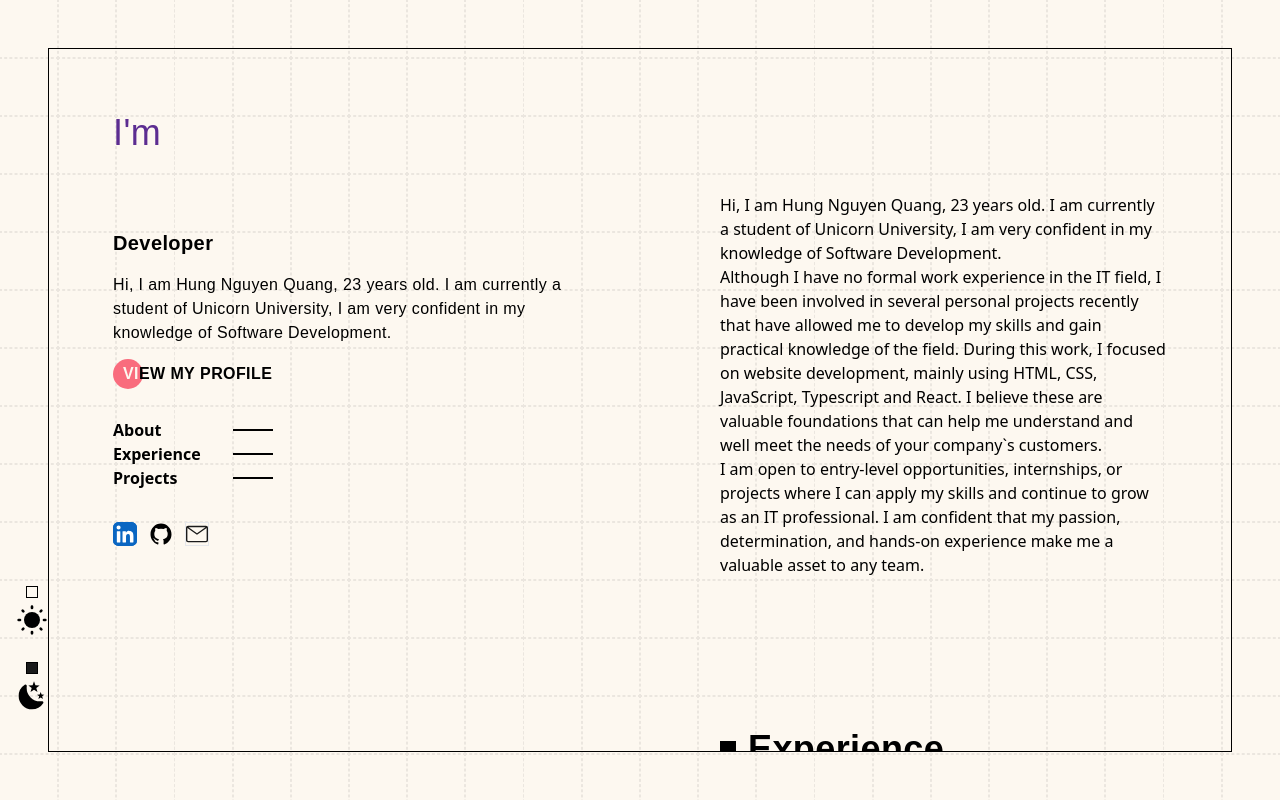
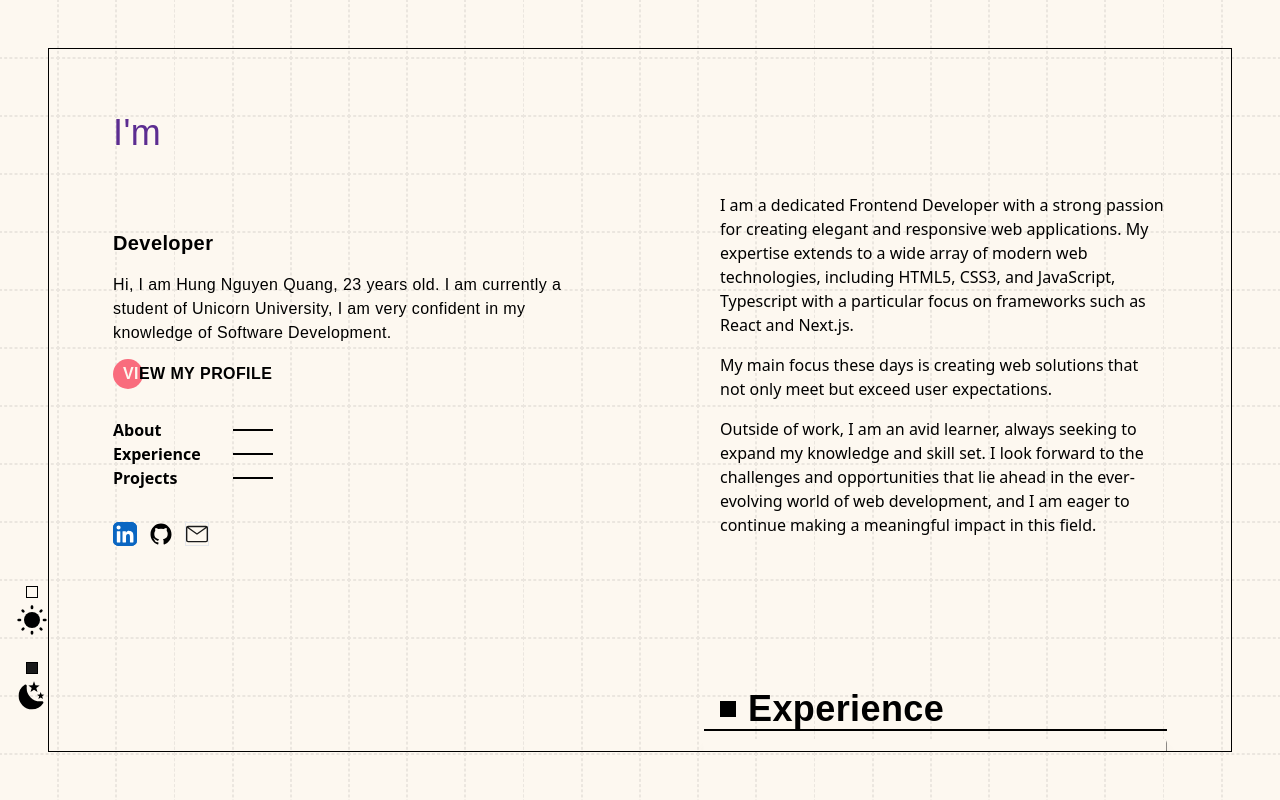
Before and after one commit to NgQHung/portfolio-hung, a Next.js app: page / in a window 1280 px wide. Built offline with nearby package versions, Linux system fonts and the light colour scheme.

Commit message:
the last commit

```diff
--- a/components/Navbar.tsx
+++ b/components/Navbar.tsx
@@ -1,7 +1,16 @@
-import React from 'react';
+import React, {useState} from 'react';
 import Link from 'next/link';
 const Navbar = () => {
-    const handleScroll = (e: React.MouseEvent<HTMLAnchorElement, MouseEvent>) => {
+    const [activeLink, setActiveLink] = useState<String>('');
+
+    const activeLinkHandler = (item: String) => {};
+
+    // active link and scroll handler
+    const handler = (e: React.MouseEvent<HTMLAnchorElement, MouseEvent>, item: String) => {
+        if (item !== activeLink) {
+            setActiveLink(item);
+        }
+
         // first prevent the default behavior
         e.preventDefault();
         // get the href and remove everything before the hash (#)
@@ -17,24 +26,51 @@ const Navbar = () => {
         <ul className="z-[1] pt-20 hidden lg:flex flex-col justify-between font-bold text-black dark:text-primary">
             <Link
                 href="#about"
-                onClick={handleScroll}
+                onClick={(e) => handler(e, 'about')}
                 className="flex items-center cursor-pointer group ">
-                <span className="pr-8 group-hover:scale-110 w-[120px]">About</span>
-                <span className="inline-block group-hover:scale-x-[2] transition-all h-[2px] w-10 bg-black dark:bg-primary" />
+                <span
+                    className={`pr-8 ${
+                        activeLink === 'about' ? 'scale-110' : ''
+                    } group-hover:scale-110 w-[120px]`}>
+                    About
+                </span>
+                <span
+                    className={`inline-block ${
+                        activeLink === 'about' ? 'scale-x-[2]' : ''
+                    }  group-hover:scale-x-[2] transition-all h-[2px] w-10 bg-black dark:bg-primary`}
+                />
             </Link>
             <Link
-                onClick={handleScroll}
+                onClick={(e) => handler(e, 'experience')}
                 href="#experience"
                 className="flex items-center cursor-pointer group">
-                <span className="pr-8 group-hover:scale-110 w-[120px]">Experience</span>
-                <span className="inline-block group-hover:scale-x-[2] transition-all h-[2px] w-10 bg-black dark:bg-primary" />
+                <span
+                    className={`pr-8 ${
+                        activeLink === 'experience' ? 'scale-110' : ''
+                    } group-hover:scale-110 w-[120px]`}>
+                    Experience
+                </span>
+                <span
+                    className={`inline-block ${
+                        activeLink === 'experience' ? 'scale-x-[2]' : ''
+                    }  group-hover:scale-x-[2] transition-all h-[2px] w-10 bg-black dark:bg-primary`}
+                />
             </Link>
             <Link
-                onClick={handleScroll}
+                onClick={(e) => handler(e, 'projects')}
                 href="#projects"
                 className="flex items-center cursor-pointer group">
-                <span className="pr-8 group-hover:scale-110 w-[120px]">Projects</span>
-                <span className="inline-block group-hover:scale-x-[2] transition-all h-[2px] w-10 bg-black dark:bg-primary" />
+                <span
+                    className={`pr-8 ${
+                        activeLink === 'projects' ? 'scale-110' : ''
+                    } group-hover:scale-110 w-[120px]`}>
+                    Projects
+                </span>
+                <span
+                    className={`inline-block ${
+                        activeLink === 'projects' ? 'scale-x-[2]' : ''
+                    }  group-hover:scale-x-[2] transition-all h-[2px] w-10 bg-black dark:bg-primary`}
+                />
             </Link>
         </ul>
     );
--- a/components/about/About.tsx
+++ b/components/about/About.tsx
@@ -8,23 +8,26 @@ const About = () => {
                 className="h-full sticky top-0 z-20 w-screen left-0 bg-primary opacity:0.9 dark:bg-[#1a1a1a] dark:shadow-lg dark:opacity-100   ">
                 <h1 className="block lg:hidden font-bold py-6 text-2xl px-8 ">About</h1>
             </div>
-            <p
+            <div
                 id="about"
                 className="pr-8 p-8  lg:px-12 xl:px-16 text-sm sm:text-base  pt-8  lg:pt-16 ">
-                Hi, I am Hung Nguyen Quang, 23 years old. I am currently a student of Unicorn
-                University, I am very confident in my knowledge of Software Development.
-                <br />
-                Although I have no formal work experience in the IT field, I have been involved in
-                several personal projects recently that have allowed me to develop my skills and
-                gain practical knowledge of the field. During this work, I focused on website
-                development, mainly using HTML, CSS, JavaScript, Typescript and React. I believe
-                these are valuable foundations that can help me understand and well meet the needs
-                of your company`s customers.
-                <br />I am open to entry-level opportunities, internships, or projects where I can
-                apply my skills and continue to grow as an IT professional. I am confident that my
-                passion, determination, and hands-on experience make me a valuable asset to any
-                team.
-            </p>
+                <p className="mb-4">
+                    I am a dedicated Frontend Developer with a strong passion for creating elegant
+                    and responsive web applications. My expertise extends to a wide array of modern
+                    web technologies, including HTML5, CSS3, and JavaScript, Typescript with a
+                    particular focus on frameworks such as React and Next.js.
+                </p>
+                <p className="mb-4">
+                    My main focus these days is creating web solutions that not only meet but exceed
+                    user expectations.
+                </p>
+                <p>
+                    Outside of work, I am an avid learner, always seeking to expand my knowledge and
+                    skill set. I look forward to the challenges and opportunities that lie ahead in
+                    the ever-evolving world of web development, and I am eager to continue making a
+                    meaningful impact in this field.
+                </p>
+            </div>
         </div>
     );
 };
--- a/components/data/experience.tsx
+++ b/components/data/experience.tsx
@@ -2,6 +2,16 @@
 export const experienceData: IExperienceData[] = [
     {
         id: '1',
+        time: '10/2023 - present',
+        job: 'Technical and Innovation Assistant',
+        company: 'Mazars s.r.o.',
+        position: 'Front-end',
+        about: 'Part-time',
+        web: 'https://www.mazars.cz/',
+        technologiesUsed: ['React', 'Javascript'],
+    },
+    {
+        id: '2',
         time: '10/2021 - present',
         job: 'Software Development',
         company: 'Unicorn University',
@@ -10,14 +20,4 @@ export const experienceData: IExperienceData[] = [
         web: 'https://unicornuniversity.net/',
         technologiesUsed: ['React', 'Javascript'],
     },
-    {
-        id: '2',
-        time: '10/2023 - present',
-        job: 'Technical and Innovation Assistant',
-        company: 'Mazars s.r.o.',
-        position: 'Front-end',
-        about: 'Part-time',
-        web: 'https://www.mazars.cz/',
-        technologiesUsed: ['React', 'Javascript'],
-    },
 ];
```
